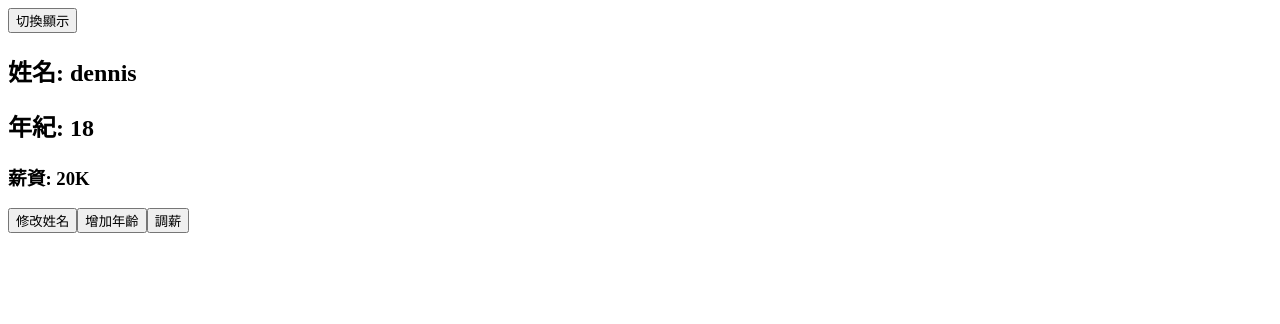
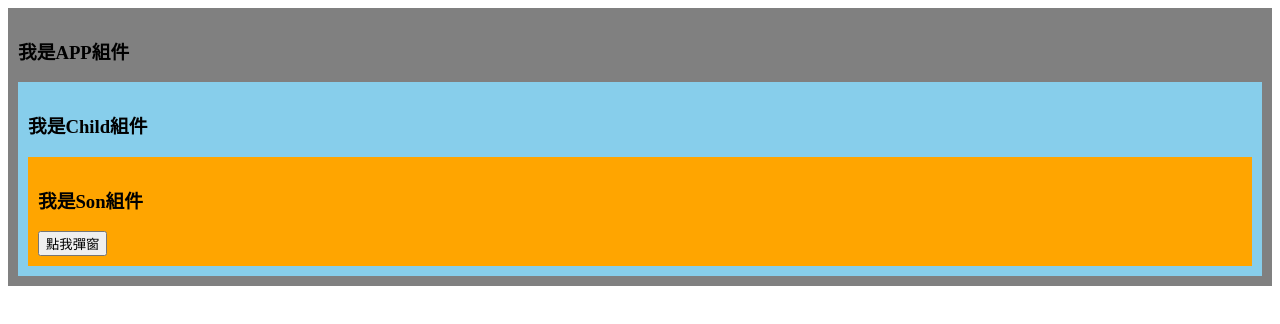
Before and after one commit to DennisLin0125/Vue3, a Vue app: page / in a window 1280 px wide. Shown: the top 324 px of the page. Built offline with nearby package versions, Linux system fonts and the light colour scheme.

Commit message:
Teleport组件

```diff
--- a/src/App.vue
+++ b/src/App.vue
@@ -1,22 +1,21 @@
 <template>
-  <button @click="isShowDemo = !isShowDemo">切換顯示</button>
-  <Demo v-if="isShowDemo" />
+  <div class="app">
+    <h3>我是APP組件</h3>
+    <Child />
+  </div>
 </template>
 
 <script>
-import { ref } from "vue";
-import Demo from "./components/Demo.vue";
+import Child from "./components/Child.vue";
 export default {
   name: "App",
-  components: { Demo },
-  setup() {
-    let isShowDemo = ref(true);
-    return {
-      isShowDemo,
-    };
-  },
+  components: { Child },
 };
 </script>
 
 <style>
+.app {
+  background-color: gray;
+  padding: 10px;
+}
 </style>
--- /dev/null
+++ b/src/components/Child.vue
@@ -0,0 +1,22 @@
+<template>
+  <div class="child">
+    <h3>我是Child組件</h3>
+    <Son/>
+  </div>
+</template>
+
+<script>
+import Son from './Son.vue';
+export default {
+    // eslint-disable-next-line vue/multi-word-component-names
+    name: 'Child',
+    components:{Son}
+}
+</script>
+
+<style>
+.child {
+    background-color: skyblue;
+    padding: 10px;
+}
+</style>
--- a/src/components/Demo.vue
+++ /dev/null
@@ -1,40 +0,0 @@
-<!-- eslint-disable vue/multi-word-component-names -->
-<template>
-  <div>
-    <h2>姓名: {{ name }}</h2>
-    <h2>年紀: {{ age }}</h2>
-    <h3>薪資: {{ job.j1.salary }}K</h3>
-    <button @click="name += '~'">修改姓名</button>
-    <button @click="age++">增加年齡</button>
-    <button @click="job.j1.salary++">調薪</button>
-  </div>
-</template>
-
-<script>
-import { reactive, toRef, toRefs } from "vue";
-export default {
-  // eslint-disable-next-line vue/multi-word-component-names
-  name: "Demo",
-  setup() {
-    let person = reactive({
-      name: "dennis",
-      age: 18,
-      job: {
-        j1: {
-          salary: 20,
-        },
-      },
-    });
-
-    return {
-      // toRef 方式
-      // name: toRef(person, "name"),
-      // age: toRef(person, "age"),
-      // salary: toRef(person.job.j1, "salary"),
-
-      // toRefs方式
-      ...toRefs(person),
-    };
-  },
-};
-</script>
--- /dev/null
+++ b/src/components/Dialog.vue
@@ -0,0 +1,51 @@
+<template>
+  <div>
+    <button @click="isShow = true">點我彈窗</button>
+    <Teleport to="body">
+      <div v-if="isShow" class="mask">
+        <div class="dialog">
+          <h3>我是一個彈窗</h3>
+          <h4>一些內容</h4>
+          <h4>一些內容</h4>
+          <h4>一些內容</h4>
+          <h4>一些內容</h4>
+          <button @click="isShow = false">關閉彈窗</button>
+        </div>
+      </div>
+    </Teleport>
+  </div>
+</template>
+
+<script>
+import { ref } from "vue";
+export default {
+  // eslint-disable-next-line vue/multi-word-component-names
+  name: "Dialog",
+  setup() {
+    let isShow = ref(false);
+
+    return { isShow };
+  },
+};
+</script>
+
+<style>
+.mask {
+  position: absolute;
+  top: 0;
+  bottom: 0;
+  left: 0;
+  right: 0;
+  background-color: rgba(0, 0, 0, 0.5);
+}
+.dialog {
+  position: absolute;
+  text-align: center;
+  top: 50%;
+  left: 50%;
+  transform: translate(-50%, -50%);
+  height: 300px;
+  width: 300px;
+  background-color: green;
+}
+</style>
--- /dev/null
+++ b/src/components/Son.vue
@@ -0,0 +1,23 @@
+<!-- eslint-disable vue/multi-word-component-names -->
+<template>
+  <div class="son">
+    <h3>我是Son組件</h3>
+    <Dialog/>
+  </div>
+</template>
+
+<script>
+import Dialog from './Dialog.vue';
+export default {
+  // eslint-disable-next-line vue/multi-word-component-names
+  name: "Son",
+  components: {Dialog}
+};
+</script>
+
+<style>
+.son {
+  background-color: orange;
+  padding: 10px;
+}
+</style>
```
Also changed, not shown: 1 other file (tests, documents, lock files or other folders).
